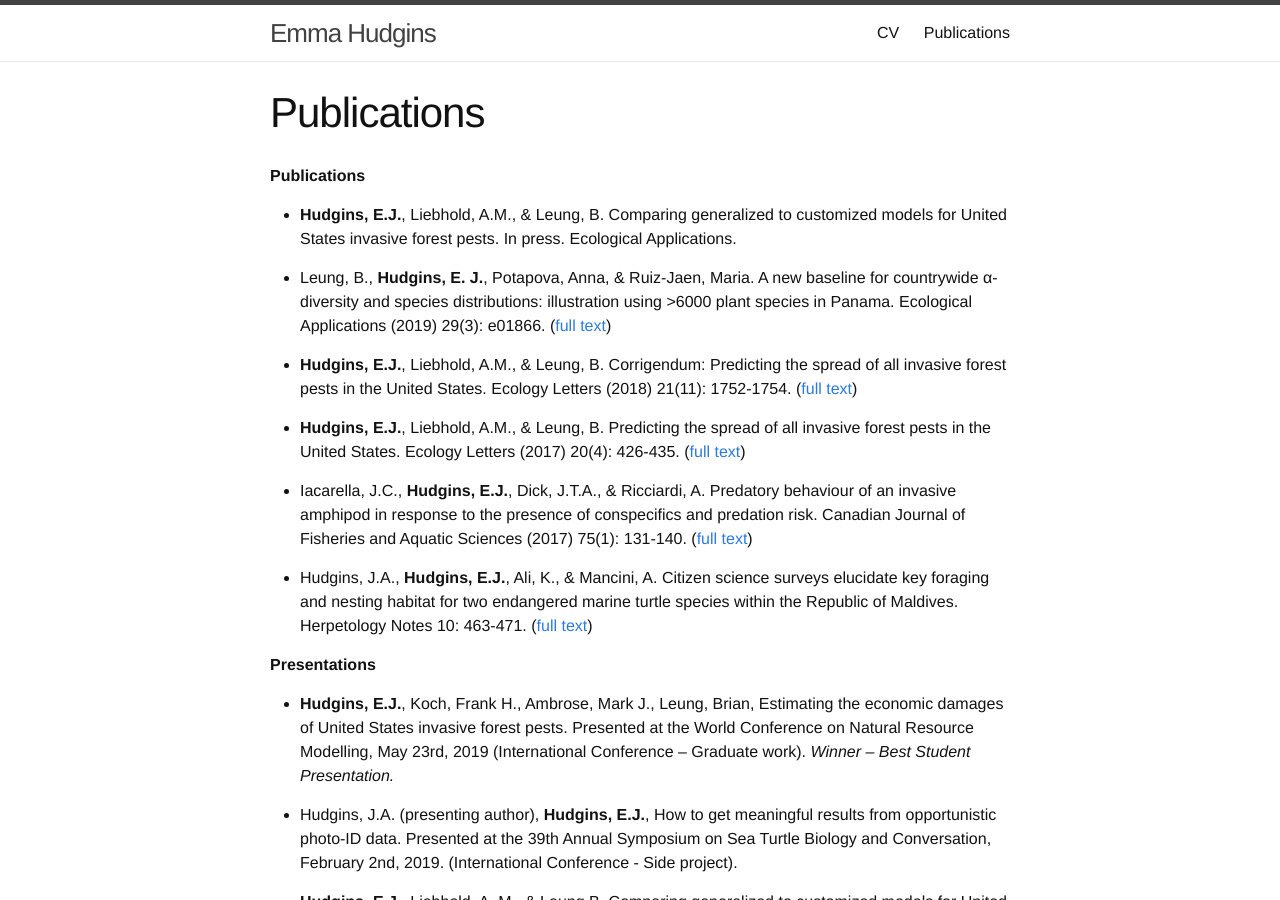
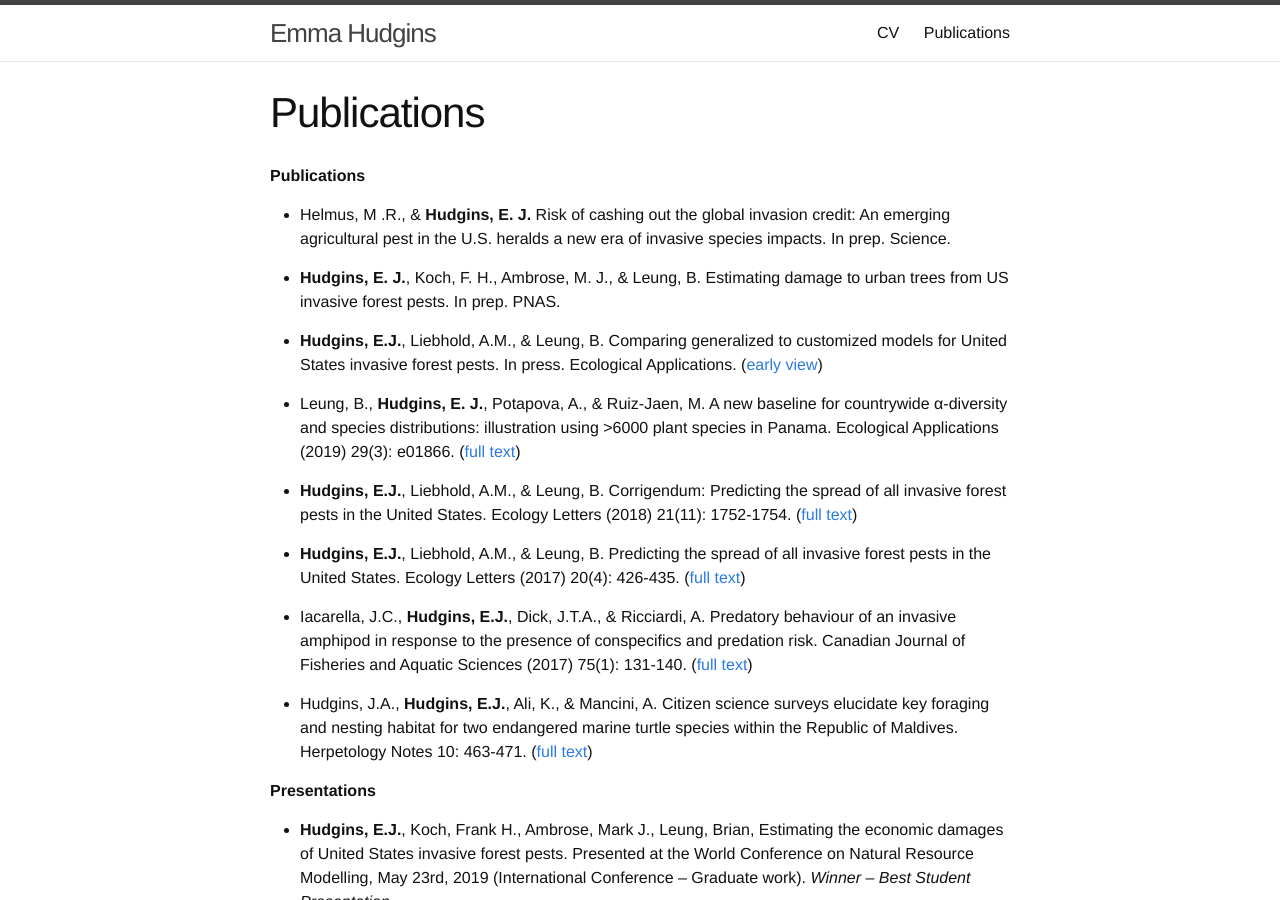
Before and after one commit to emmajhudgins/emmajhudgins.github.io, a Jekyll site: the page built from publications.md, in a window 1280 px wide and 900 px high. Built offline with Jekyll 4.4.1, drawn with Linux system fonts in a browser that asks for light colours; nearby versions of some CDN libraries; some web fonts are replaced.

Commit message:
updated cv and pubs to reflect postdoc apps

```diff
--- a/publications.md
+++ b/publications.md
@@ -10,9 +10,13 @@ order: 2
 
 **Publications**
 
-* **Hudgins, E.J.**, Liebhold, A.M., & Leung, B. Comparing generalized to customized models for United States invasive forest pests. In press. Ecological Applications.
+* Helmus, M .R., & **Hudgins, E. J.** Risk of cashing out the global invasion credit: An emerging agricultural pest in the U.S. heralds a new era of invasive species impacts. In prep. Science.
 
-* Leung, B., **Hudgins, E. J.**, Potapova, Anna, & Ruiz-Jaen, Maria. A new baseline for countrywide α-diversity and species distributions: illustration using >6000 plant species in Panama. Ecological Applications (2019) 29(3): e01866. ([full text](https://esajournals.onlinelibrary.wiley.com/doi/10.1002/eap.1866))
+* **Hudgins, E. J.**, Koch, F. H., Ambrose, M. J., & Leung, B. Estimating damage to urban trees from US invasive forest pests. In prep. PNAS.
+
+* **Hudgins, E.J.**, Liebhold, A.M., & Leung, B. Comparing generalized to customized models for United States invasive forest pests. In press. Ecological Applications. ([early view](https://esajournals.onlinelibrary.wiley.com/doi/10.1002/eap.1988))
+
+* Leung, B., **Hudgins, E. J.**, Potapova, A., & Ruiz-Jaen, M. A new baseline for countrywide α-diversity and species distributions: illustration using >6000 plant species in Panama. Ecological Applications (2019) 29(3): e01866. ([full text](https://esajournals.onlinelibrary.wiley.com/doi/10.1002/eap.1866))
 
 * **Hudgins, E.J.**, Liebhold, A.M., & Leung, B. Corrigendum: Predicting the spread of all invasive forest pests in the United States. Ecology Letters (2018) 21(11): 1752-1754. ([full text](https://onlinelibrary.wiley.com/doi/10.1111/ele.13149))
 
```
Also changed, not shown: cv.md (+1 -1 lines), 6 other files.
